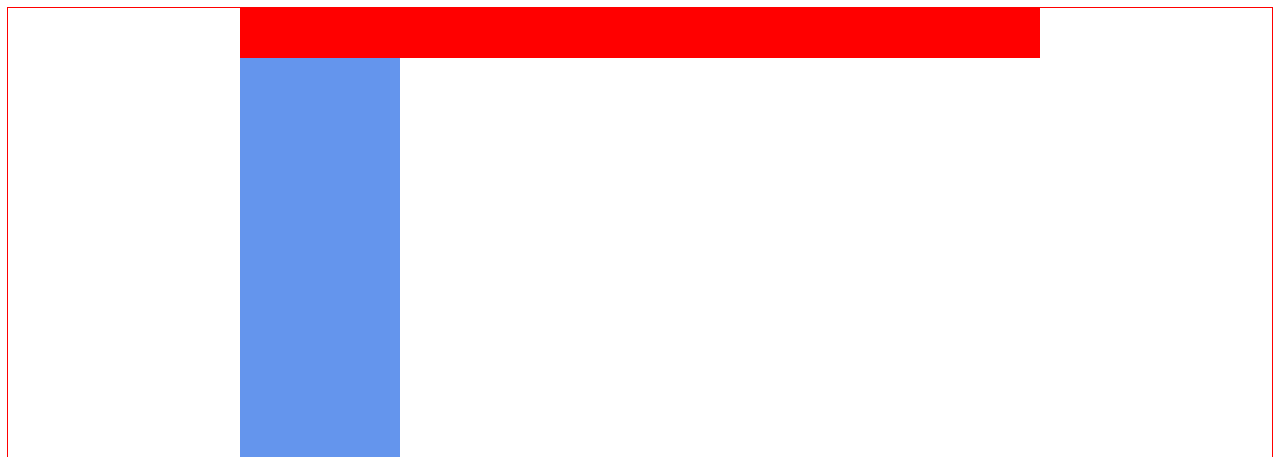
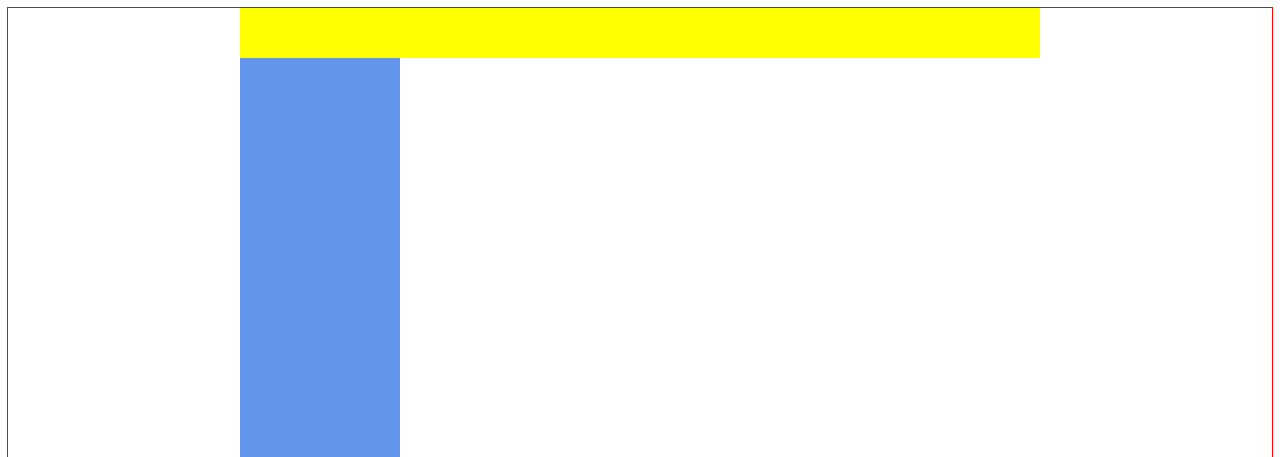
Before and after one commit to juhee067/practice, a PHP site: page /html/02layout1.html in a window 1280 px wide. Shown: the top 457 px of the page. Run offline with PHP 8.4, Linux system fonts and the light colour scheme.

Commit message:
Update main.css

```diff
--- a/css/main.css
+++ b/css/main.css
@@ -41,7 +41,7 @@
 .header {
   width: 100%;
   height: 50px;
-  background-color: red;
+  background-color: yellow;
 }
 
 .leftMenu {
```
